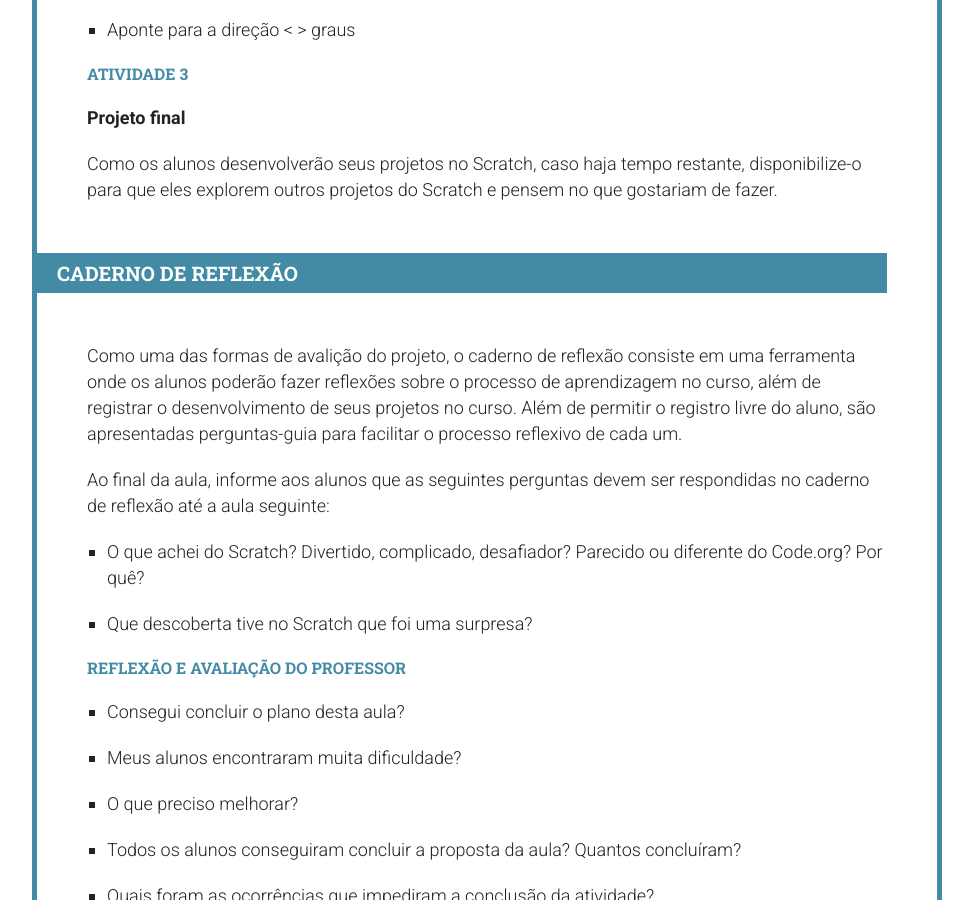
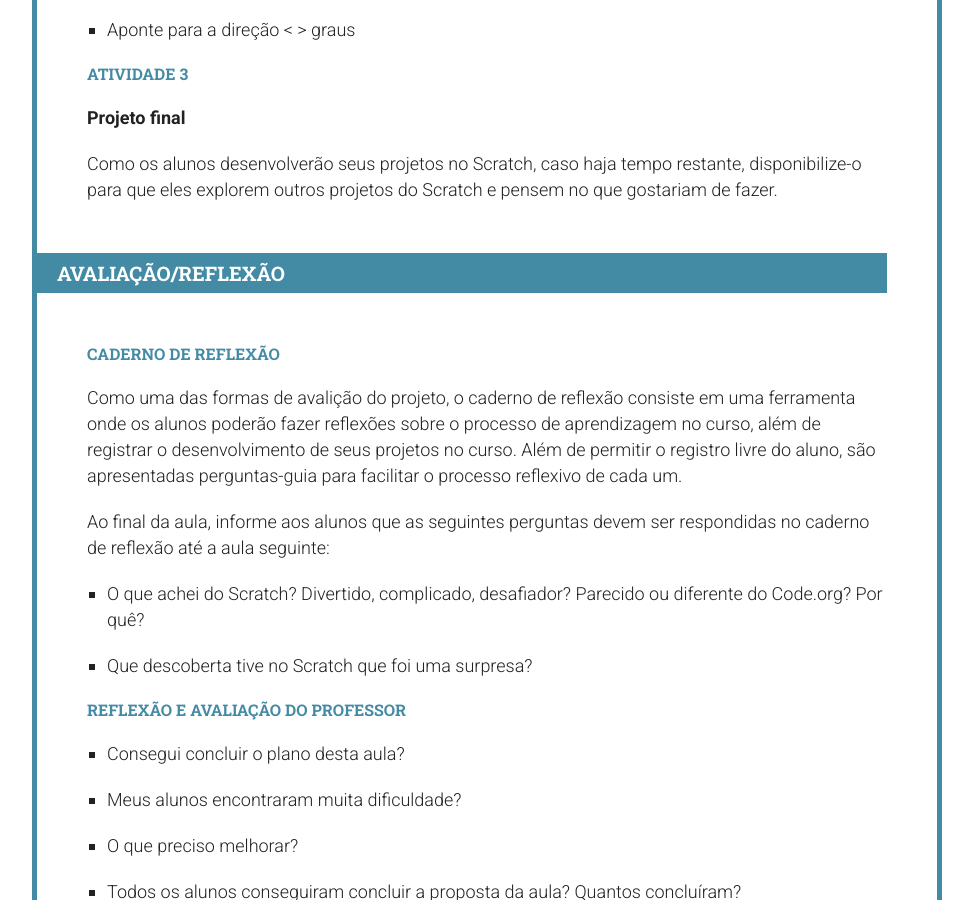
Before and after one commit to Programae/blocos, a Jekyll site: the page built from _posts/2015-01-01-aula21.md, in a window 1280 px wide and 900 px high, scrolled down 3611 px. Shown: the whole window, without its empty margins (153-1126 px from the left). Built offline with Jekyll 4.4.1, drawn with Linux system fonts in a browser that asks for light colours; nearby versions of some CDN libraries; library files that are not in the unit come from our copies.

Commit message:
Atualização de aulas

```diff
--- a/_posts/2015-01-01-aula21.md
+++ b/_posts/2015-01-01-aula21.md
@@ -88,7 +88,9 @@ Além desses, oriente-os a experimentar também comandos de direção, como os c
 Como os alunos desenvolverão seus projetos no Scratch, caso haja tempo restante, disponibilize-o para que eles explorem outros projetos do Scratch e pensem no que gostariam de fazer.
 
 
-## Caderno de Reflexão
+## Avaliação/reflexão
+
+### Caderno de reflexão
 
 Como uma das formas de avalição do projeto, o caderno de reflexão consiste em uma ferramenta onde os alunos poderão fazer reflexões sobre o processo de aprendizagem no curso, além de registrar o desenvolvimento de seus projetos no curso.
 Além de permitir o registro livre do aluno, são apresentadas perguntas-guia para facilitar o processo reflexivo de cada um.
```
Also changed, not shown: _posts/2015-01-01-aula22.md (+2 -0 lines).
